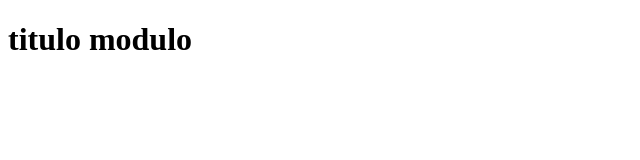
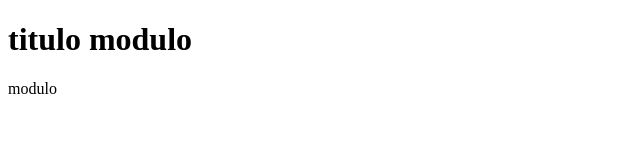
Before and after one commit to Gabriel-DMDS/projetos-estudos, a plain HTML site: page index.html in a window 1280 px wide. Shown: the full height of the page, 0-640 px from the left. Drawn offline with Linux system fonts and the light colour scheme.

Commit message:
update paragrafo

```diff
--- a/index.html
+++ b/index.html
@@ -7,5 +7,6 @@
 </head>
 <body>
     <H1>titulo modulo</H1>
+    <p>modulo</p>
 </body>
 </html>
```
